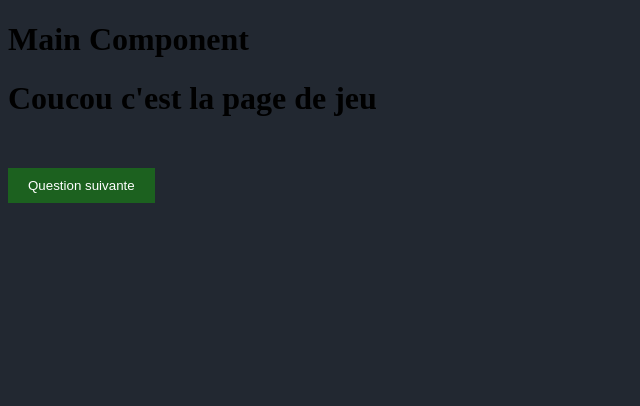
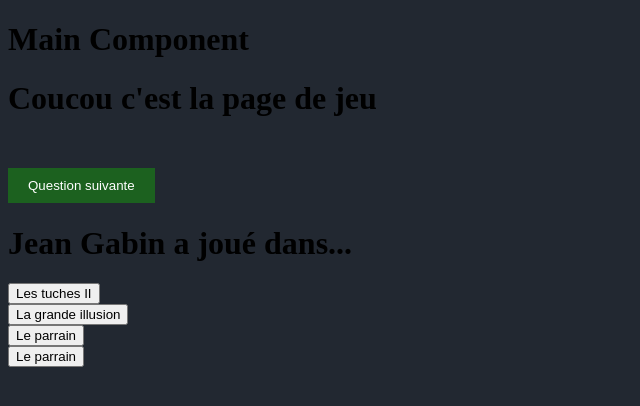
Before and after one commit to 2019-2020-ps6/2022-2023-ps6-les-gourmets, an Angular app in the folder front-end/: page /GamePageComponent in a window 1280 px wide. Shown: the top 406 px of the page, without its empty margins (0-640 px from the left). Built offline with nearby package versions, Linux system fonts and the light colour scheme.

Commit message:
GamePage #9

```diff
--- a/front-end/src/app/Components/Jouer/GameAnswer/GameAnswerComponent.component.html
+++ b/front-end/src/app/Components/Jouer/GameAnswer/GameAnswerComponent.component.html
@@ -0,0 +1 @@
+<button class="answer" (click)="selectAnswer()" >{{answer.value}}</button>
--- a/front-end/src/app/Components/Jouer/GameAnswer/GameAnswerComponent.component.ts
+++ b/front-end/src/app/Components/Jouer/GameAnswer/GameAnswerComponent.component.ts
@@ -0,0 +1,27 @@
+import { Component, EventEmitter, Input, OnInit, Output } from '@angular/core';
+import { Answer } from 'src/models/question.model';
+import { Question } from 'src/models/question.model';
+
+@Component({
+    selector: 'app-GameAnswer',
+    templateUrl: './GameAnswerComponent.component.html',
+    styleUrls: ['./GameAnswerComponent.component.scss']
+  })
+
+  export class GameAnswerComponent implements OnInit {
+    @Input() answer!: Answer;
+
+    @Output()
+    answerSelected: EventEmitter<boolean> = new EventEmitter<boolean>();
+
+    constructor() {
+      }
+
+    ngOnInit(): void {
+      }
+
+    selectAnswer(): void {
+        this.answerSelected.emit(this.answer.isCorrect);
+    }
+
+  }
--- a/front-end/src/app/Components/Jouer/GamePage/GamepageComponent.component.html
+++ b/front-end/src/app/Components/Jouer/GamePage/GamepageComponent.component.html
@@ -1,4 +1,3 @@
 <h1>Coucou c'est la page de jeu</h1>
-
-
 <button type="submit" class="submit" (click)="onNextQuestion()">Question suivante</button>
+<app-GameQuestion [question]="currentQuestion"></app-GameQuestion>
--- a/front-end/src/app/Components/Jouer/GamePage/GamepageComponent.component.ts
+++ b/front-end/src/app/Components/Jouer/GamePage/GamepageComponent.component.ts
@@ -1,7 +1,8 @@
 import { Component, EventEmitter, Input, OnInit, Output } from '@angular/core';
 import { Answer } from 'src/models/question.model';
 import { Question } from 'src/models/question.model';
-//import { Quiz } from '../models/Quiz.model';
+import { Quiz } from 'src/models/quiz.model';
+import { QUESTION_ACTOR } from 'src/mocks/QuizList.mocks';
 
 
 
@@ -12,9 +13,9 @@ import { Question } from 'src/models/question.model';
   })
 
   export class GamePageComponent implements OnInit {
-    @Input() questions: Question[] = [];
+    @Input() quiz!: Quiz;
     currentQuestionIndex = 0;
-    currentQuestion: Question | undefined;
+    currentQuestion: Question;
 
 
     @Output()
@@ -32,17 +33,19 @@ import { Question } from 'src/models/question.model';
     }
 
     constructor() {
-      this.currentQuestion = this.questions[0];
+      //this.currentQuestion = this.quiz.questions[0];
+      this.currentQuestion = QUESTION_ACTOR;
     }
 
     ngOnInit(): void {
-      this.currentQuestion = this.questions[this.currentQuestionIndex];
+      //this.currentQuestion = this.quiz.questions[this.currentQuestionIndex];
+      this.currentQuestion = QUESTION_ACTOR;
     }
 
     onNextQuestion(): void {
       this.currentQuestionIndex++;
-      if (this.currentQuestionIndex < this.questions.length) {
-        this.currentQuestion = this.questions[this.currentQuestionIndex];
+      if (this.currentQuestionIndex < this.quiz.questions.length) {
+        this.currentQuestion = this.quiz.questions[this.currentQuestionIndex];
       }
     }
 
--- a/front-end/src/app/Components/Jouer/GameQuestion/GameQuestionComponent.component.html
+++ b/front-end/src/app/Components/Jouer/GameQuestion/GameQuestionComponent.component.html
@@ -0,0 +1,6 @@
+<div class="question">
+  <h1> {{question.label}}</h1>
+  <div class="réponses" *ngFor="let a of question.answers">
+    <app-GameAnswer [answer]="a" (answerSelected)="answerSelected($event)"></app-GameAnswer>
+  </div>
+</div>
--- a/front-end/src/app/Components/Jouer/GameQuestion/GameQuestionComponent.component.ts
+++ b/front-end/src/app/Components/Jouer/GameQuestion/GameQuestionComponent.component.ts
@@ -9,7 +9,10 @@ import { Question } from 'src/models/question.model';
   })
 
   export class GameQuestionComponent implements OnInit {
-    @Input() question: Question | undefined;
+    @Input() question!: Question;
+
+    @Output()
+    nextQuestion: EventEmitter<Question> = new EventEmitter<Question>();
 
     constructor() {
       }
@@ -17,4 +20,10 @@ import { Question } from 'src/models/question.model';
     ngOnInit(): void {
       }
 
+    answerSelected(answer: boolean): void {
+      if (answer==true){
+        console.log(answer);
+      }
+    }
+
   }
--- a/front-end/src/app/app-routing.module.ts
+++ b/front-end/src/app/app-routing.module.ts
@@ -3,7 +3,7 @@ import { RouterModule, Routes } from '@angular/router';
 
 import { ListeQuizPage } from './Components/Quizs/ListeQuizPage/ListeQuizPage.component';
 import { ListeUserPage } from './Components/Users/UserListPage/ListeUserPage.component';
-import { GamePageComponent } from './Components/Jouer/GamePage/GamePageComponent.component';
+import { GamePageComponent } from './Components/Jouer/GamePage/GamepageComponent.component';
 import { MenuComponent } from './Components/Menu/MenuComponents/Menu.component';
 import { MenuChoixCreation } from './Components/Menu/MenuChoixCreationComponent/MenuChoixCreation.component';
 import { QuizFormComponent } from './Components/Quizs/QuizForm/QuizForm.component';
@@ -13,6 +13,7 @@ import { UserProfilePage } from './Components/Users/UserProfilePage/UserProfileP
 import { UserStatsPage } from './Components/Users/UserStatsPage/UserStatsPage.component';
 import { UserForm } from './Components/Users/UserForm/UserForm.component';
 import { ChoixUser } from './Components/Jouer/ChoixUser/ChoixUser.component';
+import {GameAnswerComponent} from './Components/Jouer/GameAnswer/GameAnswerComponent.component'
 
 const routes: Routes = [
   { path: '', redirectTo: '/Menu', pathMatch: 'full' },
--- a/front-end/src/app/app.module.ts
+++ b/front-end/src/app/app.module.ts
@@ -11,7 +11,7 @@ import { ReactiveFormsModule } from '@angular/forms';
 import { QuestionComponent } from 'src/app/Components/Questions/Question/Question.component';
 import { ListeQuestion } from 'src/app/Components/Questions/ListeQuestion/ListeQuestion.component';
 import { QuestionFormComponent } from 'src/app/Components/Questions/QuestionForm/QuestionForm.component';
-import { GamePageComponent } from './Components/Jouer/GamePage/GamePageComponent.component';
+import { GamePageComponent } from './Components/Jouer/GamePage/GamepageComponent.component';
 import { MenuComponent } from './Components/Menu/MenuComponents/Menu.component';
 import { MenuChoixCreation } from './Components/Menu/MenuChoixCreationComponent/MenuChoixCreation.component';
 import { ListeUserPage } from './Components/Users/UserListPage/ListeUserPage.component';
@@ -22,6 +22,8 @@ import { UserProfilePage } from './Components/Users/UserProfilePage/UserProfileP
 import { UserForm } from './Components/Users/UserForm/UserForm.component';
 import { ChoixUser } from './Components/Jouer/ChoixUser/ChoixUser.component';
 import { UserStatsPage } from './Components/Users/UserStatsPage/UserStatsPage.component';
+import {GameAnswerComponent} from './Components/Jouer/GameAnswer/GameAnswerComponent.component'
+import {GameQuestionComponent} from './Components/Jouer/GameQuestion/GameQuestionComponent.component'
 
 @NgModule({
   declarations: [
@@ -30,6 +32,8 @@ import { UserStatsPage } from './Components/Users/UserStatsPage/UserStatsPage.co
     MenuChoixCreation,
 
     GamePageComponent,
+    GameAnswerComponent,
+    GameQuestionComponent,
 
     UserComponent,
     ListeUserPage,
```
